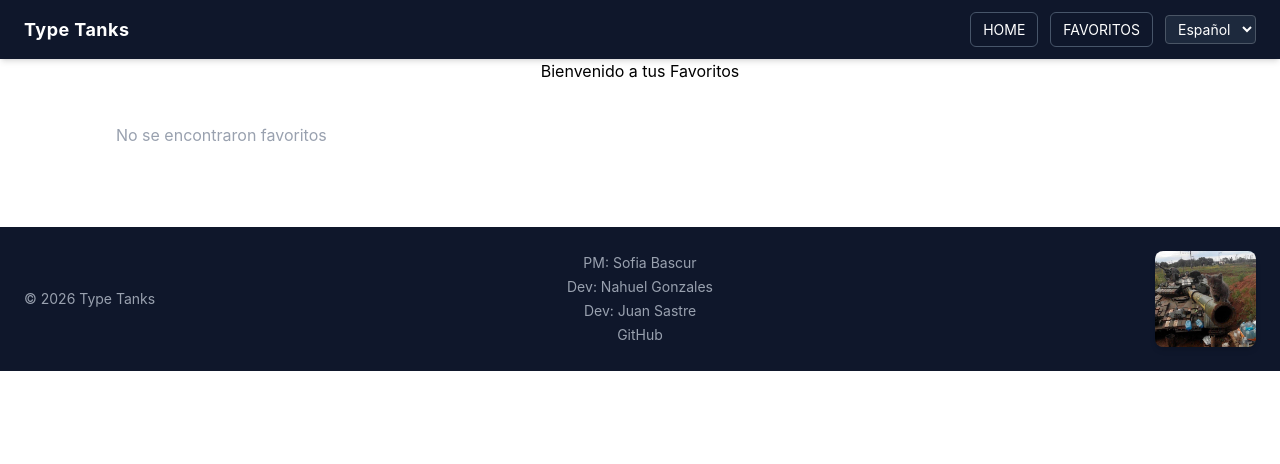
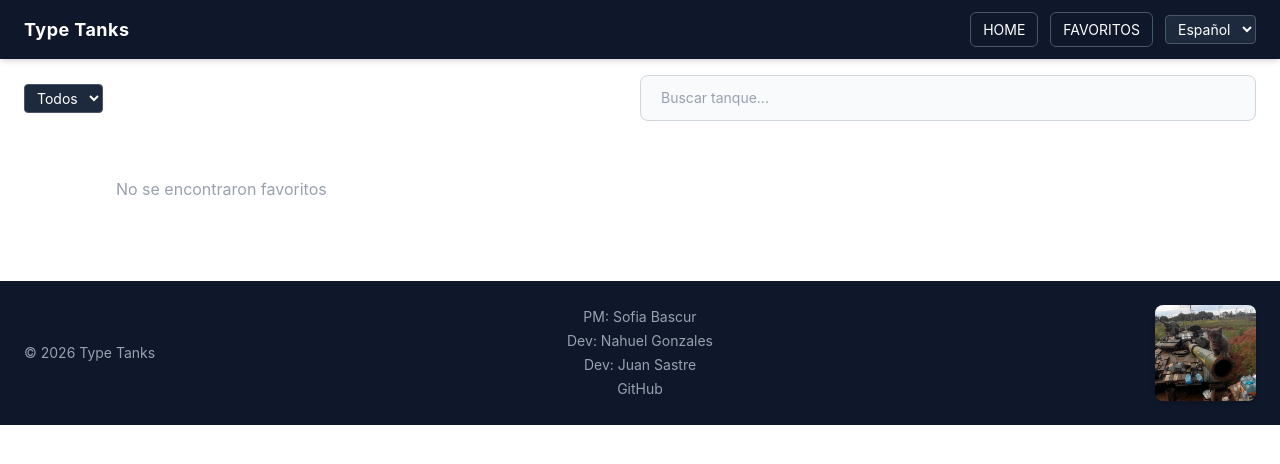
Before and after one commit to Sofia-Nb/PWA-GRUPO-13-TP2, a React (Vite) app: page /favorites in a window 1280 px wide. Shown: the top 464 px of the page. Built offline with nearby package versions, Linux system fonts and the light colour scheme.

Commit message:
Feat: Manejo de errores en detalles y buscador y filtro aplicados en favoritos

```diff
--- a/src/pages/Details/Details.jsx
+++ b/src/pages/Details/Details.jsx
@@ -1,9 +1,7 @@
 import React, { useState, useEffect } from 'react';
-import { Routes } from "../../const/routes";
-import { useNavigate, useParams } from "react-router-dom";
-import { useTranslation } from "react-i18next"; // De main
+import { useParams } from "react-router-dom";
+import { useTranslation } from "react-i18next";
 import Titulo from "../../components/Titulo/Titulo";
-import { LenguajeSelect } from "../../components/LenguajeSelect/LenguajeSelect"; // De main
 import { GetTanqueById } from "../../const/tanques";
 import { generarPDF } from "../../utils/generarPdf/generarPdf";
 import Header from "../../components/Header/Header";
@@ -11,10 +9,10 @@ import Boton from '../../components/Boton/Boton';
 import Footer from '../../components/Footer/Footer';
 
 const Details = () => {
-  const navigation = useNavigate();
   const { id } = useParams();
-  const { t } = useTranslation(); // De main
+  const { t } = useTranslation();
   const [tanque, setTanque] = useState(null);
+  const [error, setError] = useState(false);
   const favoritos = JSON.parse(localStorage.getItem("favoritos")) || [];
   const [botonActivo, setBotonActivo] = useState(false);
   const [nuevosFavoritos, setNuevosFavoritos] = useState(favoritos);
@@ -24,16 +22,21 @@ const Details = () => {
     const cargarTanque = async () => {
       try {
         const data = await GetTanqueById(id);
+        if (!data || !data.nombre) {
+          setError(true);
+        } else {
           setTanque(data);
+        }
       } catch (error) {
+        setError(true);
         console.error("Error al cargar el tanque:", error);
       }
     };
     cargarTanque();
   }, [id]);
 
-  const agregarFavoritos = () =>{
-    if(existeItem){
+  const agregarFavoritos = () => {
+    if (existeItem) {
       eliminarFavoritos();
       return;
     }
@@ -45,20 +48,25 @@ const Details = () => {
       imagen: tanque?.imagen
     });
     localStorage.setItem("favoritos", JSON.stringify(favoritos));
-    return;
-  }
+  };
 
   const eliminarFavoritos = () => {
     const nuevosFavoritos = favoritos.filter(fav => fav.id !== id);
-    setNuevosFavoritos(nuevosFavoritos)
+    setNuevosFavoritos(nuevosFavoritos);
     localStorage.setItem("favoritos", JSON.stringify(nuevosFavoritos));
   };
 
   return (
   <>
-    <Header></Header>
+  <Header />
+  {error ? (
+      <div className="flex flex-col items-center justify-center h-64 gap-4">
+        <p className="text-2xl font-bold text-gray-700">Tanque no encontrado</p>
+        <p className="text-gray-400">El tanque con id "{id}" no existe</p>
+      </div>
+    ) : (
+      <>
         <Titulo texto={t("details.title")} />
-
         <div className="p-6 max-w-2xl mx-auto">
           <img src={tanque?.imagen} alt={tanque?.nombre} className="w-full h-64 object-cover rounded-xl mb-4"/>
           <h2 className="text-2xl font-bold mb-2">{tanque?.nombre}</h2>
@@ -66,31 +74,25 @@ const Details = () => {
           <p className="text-gray-600">{tanque?.descripcion}</p>
           <br/>
           <Boton
-          children ="❤"
+            children="❤"
             onClick={() => {
               agregarFavoritos();
               setBotonActivo(!botonActivo);
             }}
-          variante= "favorito"
+            variante="favorito"
             style={{ color: existeItem ? "#e11d48" : "#94a3b8" }}
           />
-
           <Boton
-        children ={t("details.boton")}
-        onClick={() =>
-          generarPDF(
-            tanque?.nombre,
-            tanque?.tipo,
-            tanque?.descripcion,
-            tanque?.imagen
-          )}
-          variante= "primario"
+            children={t("details.boton")}
+            onClick={() => generarPDF(tanque?.nombre, tanque?.tipo, tanque?.descripcion, tanque?.imagen)}
+            variante="primario"
           />
         </div>
-      <Footer></Footer>
+      </>
+    )}
+    <Footer />
     </>
   );
 };
 
-
 export default Details;
--- a/src/pages/Favorites/Favorites.jsx
+++ b/src/pages/Favorites/Favorites.jsx
@@ -1,27 +1,51 @@
-import React from 'react';
+import React, { useState } from 'react';
 import { Link } from "react-router-dom";
-import { Routes } from "../../const/routes";
-import { useNavigate } from "react-router-dom";
 import { useTranslation } from "react-i18next";
-import Titulo from "../../components/Titulo/Titulo";
-import { LenguajeSelect } from "../../components/LenguajeSelect/LenguajeSelect";
 import Header from "../../components/Header/Header";
 import TankItemCard from '../../components/TankItemCard/TankItemCard';
 import Footer from '../../components/Footer/Footer';
+import Busqueda from '../../components/Busqueda/Busqueda';
+import Filtro from '../../components/Filtro/Filtro';
 
 const Favorites = () => {
-    const navigation = useNavigate();
     const { t } = useTranslation();
     const favoritos = JSON.parse(localStorage.getItem("favoritos")) || [];
+    const [busqueda, setBusqueda] = useState("");
+    const [categoria, setCategoria] = useState("todos");
+
+    const categorias = [
+      { value: "todos", label: "Todos" },
+      ...([...new Set(favoritos.map(f => f.tipo))].map(tipo => ({ value: tipo, label: tipo })))
+    ];
+
+    const favoritosFiltrados = favoritos.filter((favorito) => {
+      const coincideNombre = favorito.nombre.toLowerCase().includes(busqueda.toLowerCase());
+      const coincideCategoria = categoria === "todos" || favorito.tipo === categoria;
+      return coincideNombre && coincideCategoria;
+    });
+
   return (
     <>
-  <Header></Header>
+      <Header />
 
-      <Titulo texto={t("favorites.title")} />
+      <div className="flex justify-between items-center gap-4 px-6 py-4">
+        <Filtro
+          opciones={categorias}
+          value={categoria}
+          onChange={(e) => setCategoria(e.target.value)}
+        />
+        <div className="w-1/2">
+          <Busqueda
+            value={busqueda}
+            onChange={(e) => setBusqueda(e.target.value)}
+            placeholder={t("placeholder.search")}
+          />
+        </div>
+      </div>
 
       <div className="grid lg:grid-cols-3 gap-6 p-6">
-        {favoritos.length > 0 ? (
-        favoritos.map((favorito, index) => (
+        {favoritosFiltrados.length > 0 ? (
+          favoritosFiltrados.map((favorito) => (
             <Link key={favorito.id} to={`/details/${favorito.id}`}>
               <TankItemCard
                 nombre={favorito.nombre}
@@ -32,10 +56,13 @@ const Favorites = () => {
             </Link>
           ))
         ) : (
-          <p className="text-center p-4 text-gray-400">{t("favorites.no_results") || "No se encontraron favoritos"}</p>
+          <p className="text-center p-4 text-gray-400">
+            {t("favorites.no_results") || "No se encontraron favoritos"}
+          </p>
         )}
       </div>
-      <Footer></Footer>
+
+      <Footer />
     </>
   );
 };
```
Lines whose indentation alone changed are shown as unchanged.
